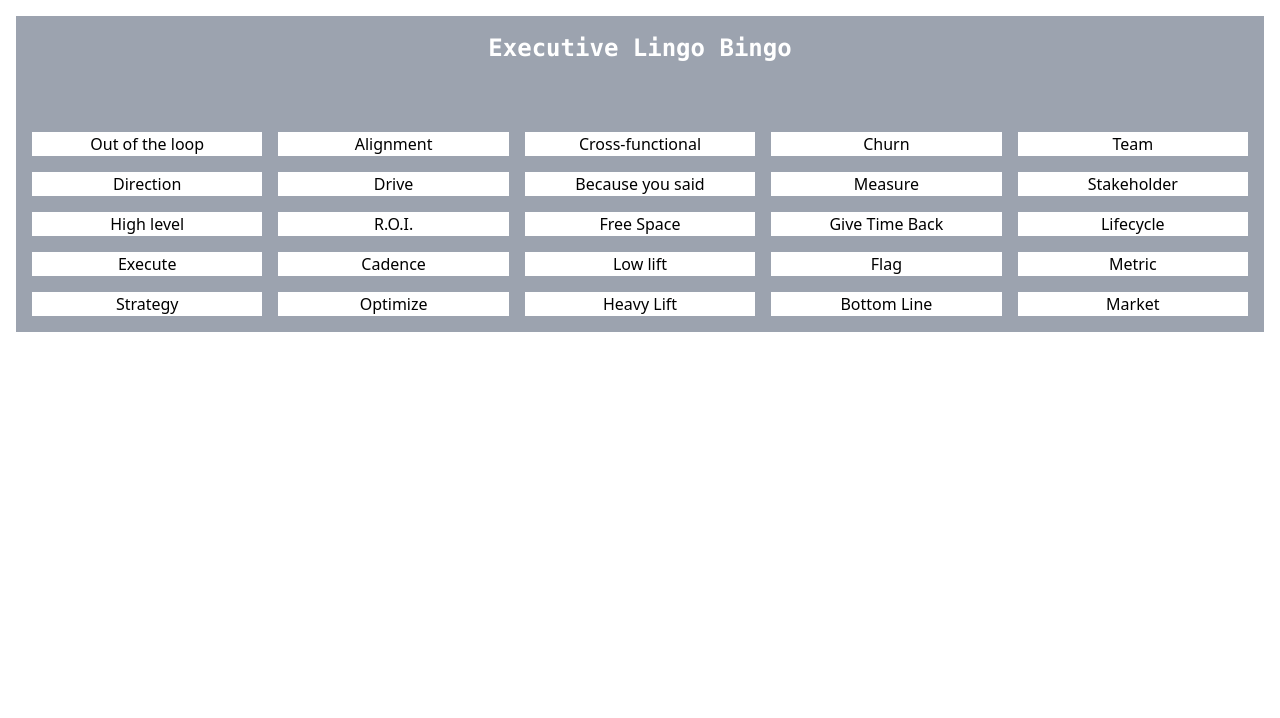
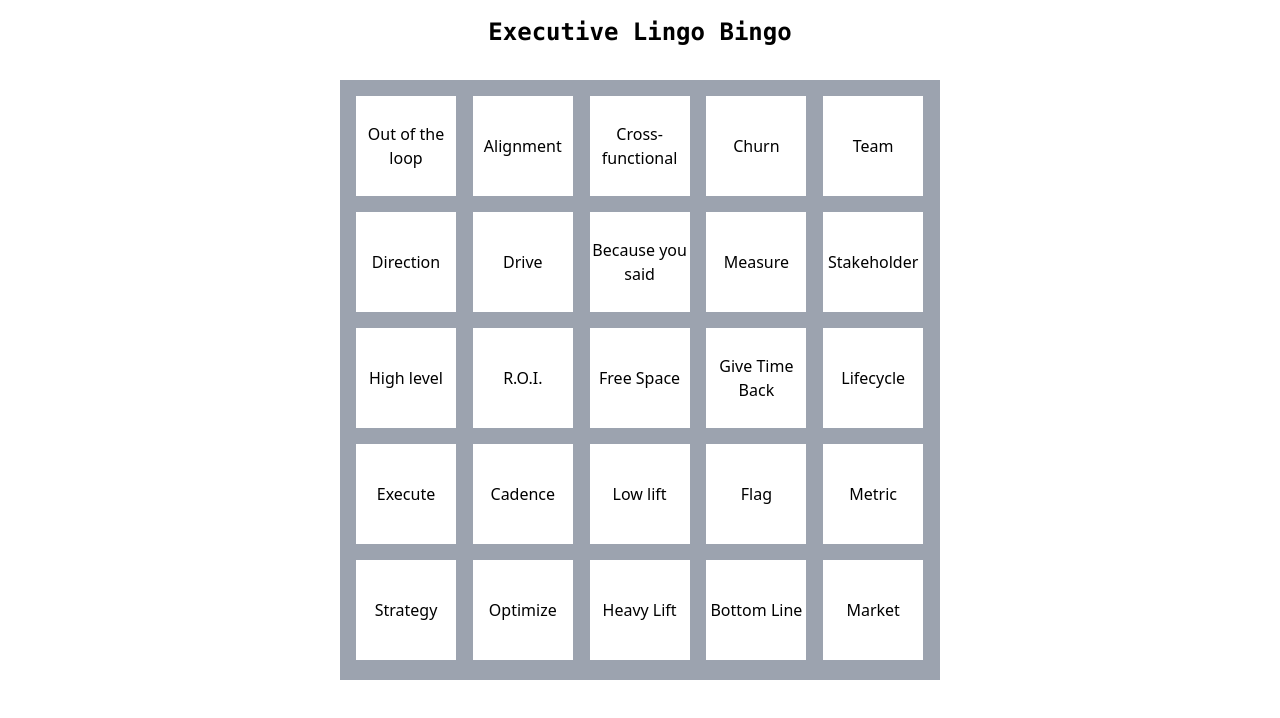
Before and after one commit to itsjustkevin/exec-bingo, a Vue app: page / in a window 1280 px wide. Shown: the top 718 px of the page. Built offline with nearby package versions, Linux system fonts and the light colour scheme.

Commit message:
make cells squares

```diff
--- a/src/App.vue
+++ b/src/App.vue
@@ -1,9 +1,13 @@
 <template>
-  <div class="bg-gray-400 m-4 p-4">
-    <div class="square text-white text-center text-2xl font-mono font-bold pb-4">Executive Lingo Bingo</div>
-    <div class="grid grid-cols-5 gap-4 text-center ">
-      <div v-for="word in wordList" :key="word.id">
-        <cell :word="word.word"></cell>
+  <div class="flex flex-col items-center content-center">
+    <div class="text-center text-2xl font-mono font-bold py-4">
+      Executive Lingo Bingo
+    </div>
+    <div class="bg-gray-400 m-4 p-4 sm:h-board sm:w-board">
+      <div class="grid grid-cols-5 gap-4 text-center">
+        <div v-for="word in wordList" :key="word.id">
+          <cell :word="word.word"></cell>
+        </div>
       </div>
     </div>
   </div>
@@ -11,8 +15,8 @@
 
 <script>
 import Cell from "./components/Cell.vue";
-import _ from 'lodash';
-import wordBank from '../data/wordlist.js'
+import _ from "lodash";
+import wordBank from "../data/wordlist.js";
 
 export default {
   components: {
@@ -27,27 +31,13 @@ export default {
 
   methods: {
     getWordList(list) {
-      this.wordList = (
-          _.chain(list)
-          .shuffle()
-          .take(25)
-          .value()
-      )
-      this.wordList[12].word = 'Free Space'
+      this.wordList = _.chain(list).shuffle().take(25).value();
+      this.wordList[12].word = "Free Space";
     },
   },
 
   created() {
-    this.getWordList(wordBank)
+    this.getWordList(wordBank);
   },
-
 };
 </script>
-
-<style scoped>
-
-.square {
-  min-height: 100px;
-  min-width: 100px;
-}
-</style>
--- a/src/components/Cell.vue
+++ b/src/components/Cell.vue
@@ -1,12 +1,10 @@
 <template>
-  <div class="bg-white">
-    <button
-      @click="mark(index)"
-      class="w-full h-full"
-      :class="[selected ? 'bg-gray-500 text-white' : '']"
-    >
-      {{ word }}
-    </button>
+  <div
+    class="bg-white sm:h-square sm:w-square flex justify-center items-center"
+    @click="mark(index)"
+    :class="[selected ? 'bg-gray-500 text-white' : '']"
+  >
+    {{ word }}
   </div>
 </template>
 
--- a/tailwind.config.js
+++ b/tailwind.config.js
@@ -3,6 +3,14 @@ module.exports = {
   darkMode: false, // or 'media' or 'class'
   theme: {
     extend: {},
+    height: {
+      board: '600px',
+      square: '100px'
+    },
+    width: {
+      board: '600px',
+      square: '100px'
+    }
   },
   variants: {
     extend: {},
```
Also changed, not shown: 1 other file (tests, documents, lock files or other folders).
